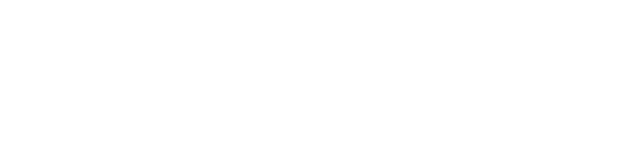
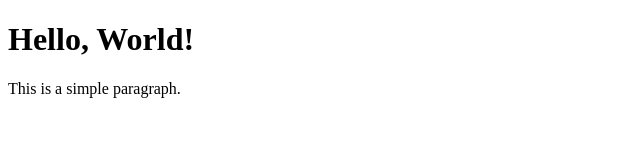
Before and after one commit to vuckovskifilip-alt/SEMOS-Filip, a plain HTML site: page index.html in a window 1280 px wide. Shown: the whole page, without its empty margins (0-640 px from the left). Drawn offline with Linux system fonts and the light colour scheme.

Commit message:
Change on code

```diff
--- a/index.html
+++ b/index.html
@@ -5,7 +5,9 @@
     <meta name="viewport" content="width=device-width, initial-scale=1.0">
     <title>Document</title>
 </head>
+
 <body>
-
+    <h1>Hello, World!</h1>
+    <p>This is a simple paragraph.</p>
 </body>
 </html>
```
